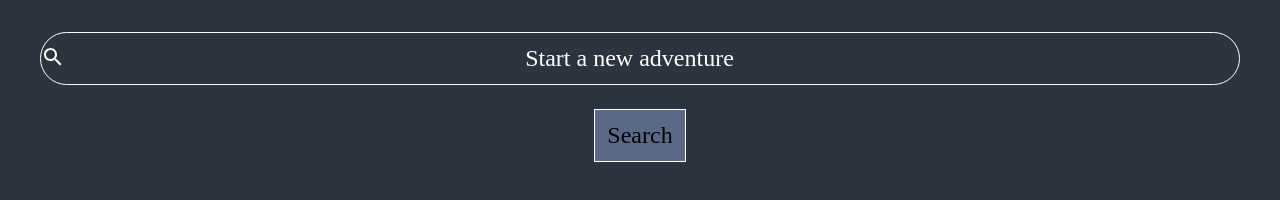
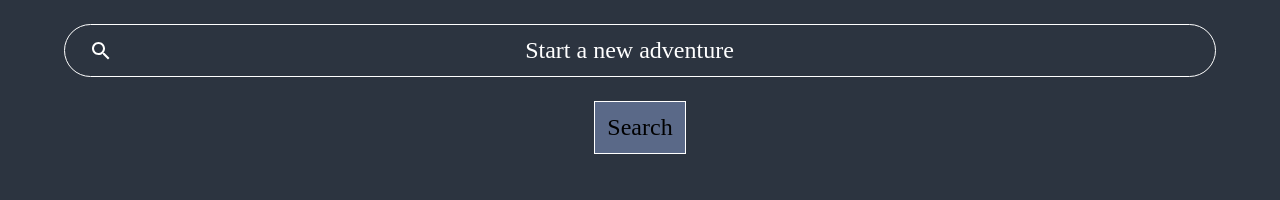
Before and after one commit to RZB1414/book-list, a plain HTML site: page pesquisa/pesquisa.html in a window 1280 px wide. Drawn offline with Linux system fonts and the light colour scheme.

Commit message:
again search

```diff
--- a/pesquisa/pesquisa.css
+++ b/pesquisa/pesquisa.css
@@ -3,16 +3,15 @@ body {
 }
 
 .pesquisa {
+    width: 100vw;
     display: flex;
     justify-content: center;
     align-items: center;
     flex-direction: column;
-    margin-left: 2em;
-    margin-right: 2em;
 }
 
 .pesquisa-input {
-    width: 100%;
+    width: 90vw;
     border: 1px solid white;
     border-radius: 30px;
     font-size: 1.5em;
@@ -26,6 +25,7 @@ body {
 .pesquisa-input::placeholder{
     color: white;
     background: url('../img/Lupa.svg') no-repeat;
+    background-position: 1em;
 }
 
 .pesquisa-botao {
--- a/pesquisa/pesquisa.html
+++ b/pesquisa/pesquisa.html
@@ -5,6 +5,8 @@
     <meta charset="UTF-8">
     <meta name="viewport" content="width=device-width" , initial-scale="1.0">
     <title>Pesquisas</title>
+
+    <link rel="stylesheet" href="../css/reset.css">
     <link rel="stylesheet" href="./pesquisa.css">
 </head>
 
```
